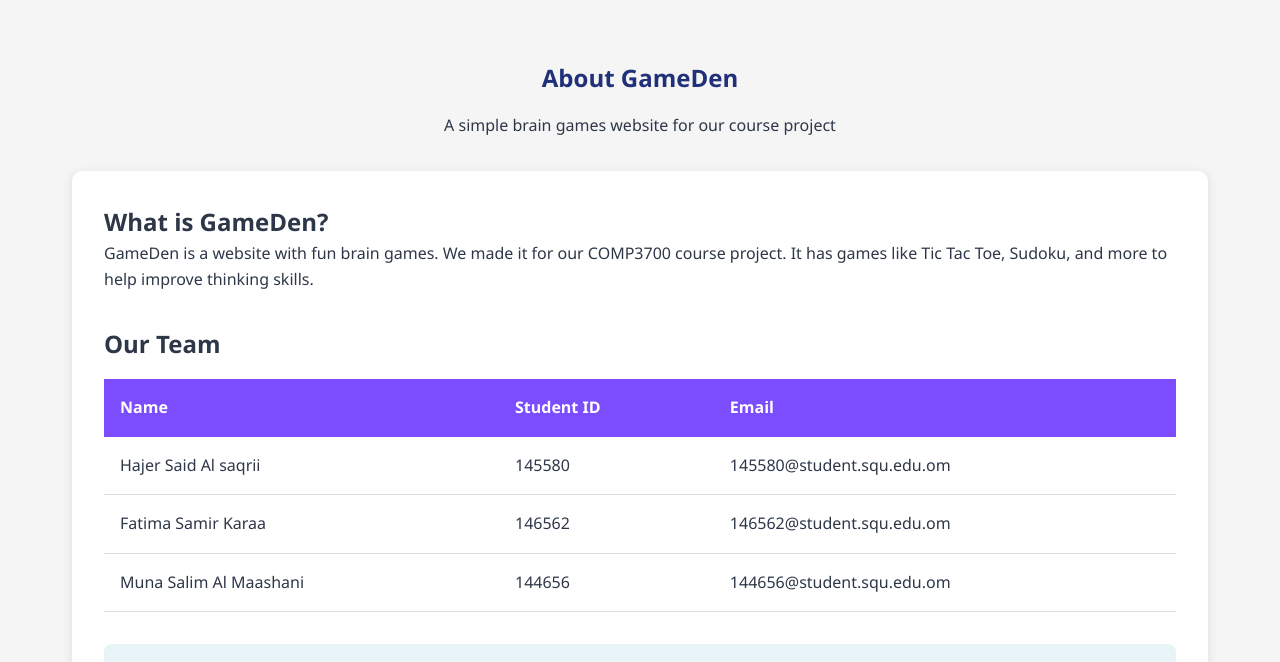
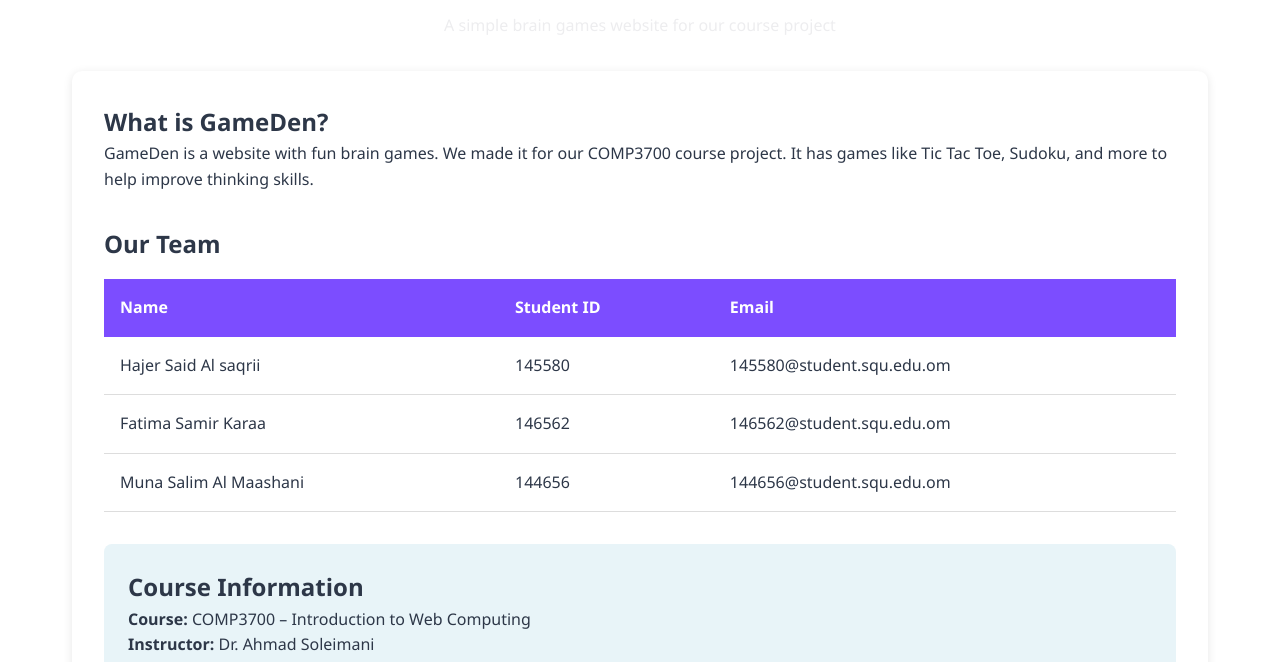
Before and after one commit to Hajer69/GameDen, a plain HTML site: page part2/about.html in a window 1280 px wide. Shown: the part 111-773 px from the top of the page. Drawn offline with Linux system fonts and the light colour scheme.

Commit message:
Update about.html

```diff
--- a/part2/about.html
+++ b/part2/about.html
@@ -3,13 +3,11 @@
 <head>
     <meta charset="UTF-8">
     <meta name="viewport" content="width=device-width, initial-scale=1.0">
+    <meta name="description" content="Have fun with GameDen, Play interactive online games! Challenge yourself with Sudoku, Rock Paper Scissors, and many more games.">
     <title>About Us - GameDen</title>
     <link rel="stylesheet" href="style.css">
     <style>
-        .about-page {
-            padding: 100px 0 50px;
-            background: #f5f5f5;
-        }
+
 
         .about-header {
             text-align: center;
@@ -17,7 +15,11 @@
         }
 
         .about-header h1 {
-            color: #203079;
+            color: #ededef;
+            margin-bottom: 1rem;
+        }
+        .about-header p {
+            color: #ededef;
             margin-bottom: 1rem;
         }
 
@@ -83,7 +85,7 @@
     </style>
 </head>
 <body>
-    <nav class="navbar">                        <!-- Navigation Bar -->
+    <nav class="navbar">
         <div class="nav-container">
             <div class="nav-logo">
                 <img src="images/logo.png" alt="GameDen Logo" class="logo-image">
@@ -99,7 +101,7 @@
         </div>
     </nav>
 
-    <section class="about-page">            <!-- About Page Content -->
+    <section class="about-page">
         <div class="container">
             <div class="about-header">
                 <h1>About GameDen</h1>
@@ -110,7 +112,7 @@
                 <h2>What is GameDen?</h2>
                 <p>GameDen is a website with fun brain games. We made it for our COMP3700 course project. It has games like Tic Tac Toe, Sudoku, and more to help improve thinking skills.</p>
 
-                <div class="team-section">      <!-- Our Team Info -->
+                <div class="team-section">
                     <h2>Our Team</h2>
                     <table class="team-table">
                         <thead>
@@ -142,7 +144,7 @@
 
                 <div class="course-info">
                     <h2>Course Information</h2>
-                    <p><strong>Course:</strong> COMP3700 - Introduction to Web Computing</p>
+                    <p><strong>Course:</strong> COMP3700 – Introduction to Web Computing</p>
                     <p><strong>Instructor:</strong> Dr. Ahmad Soleimani</p>
                     <p><strong>Semester:</strong> Fall 2025</p>
                     <p><strong>University:</strong> Sultan Qaboos University</p>
```
